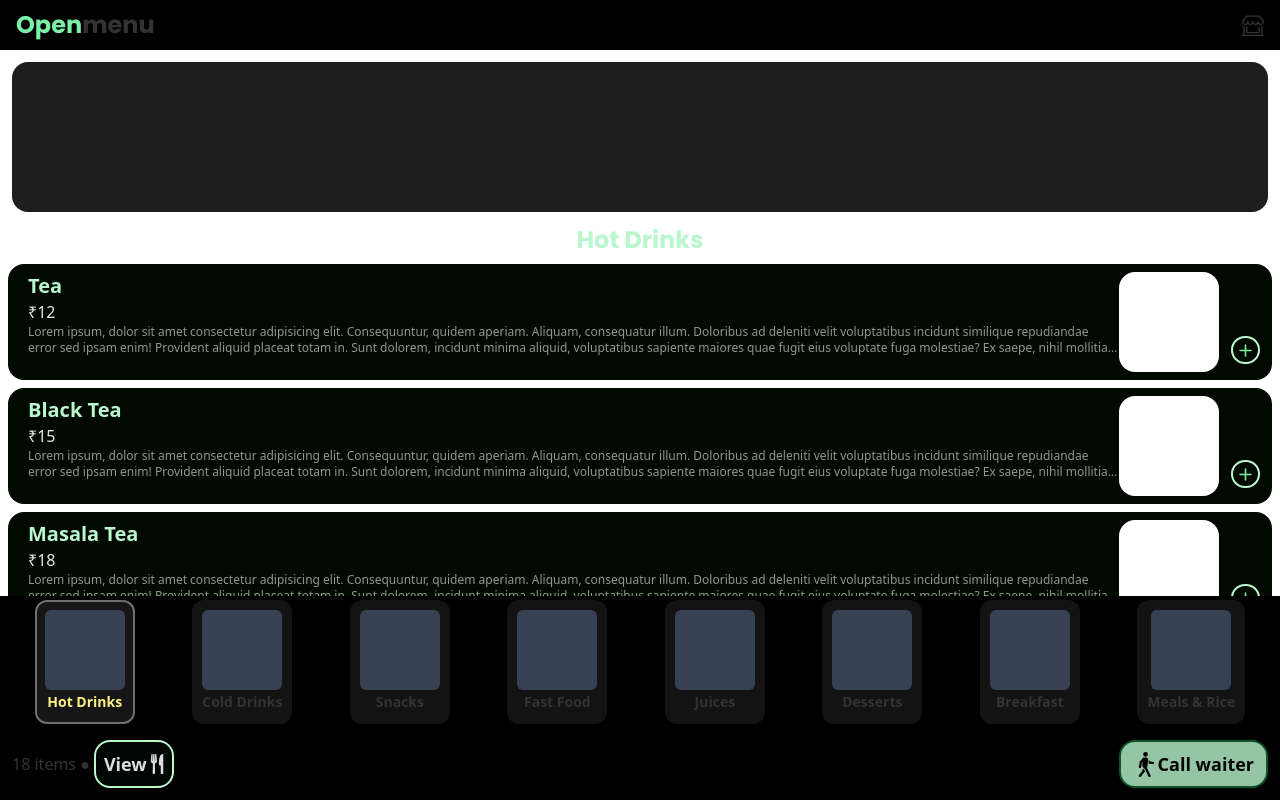
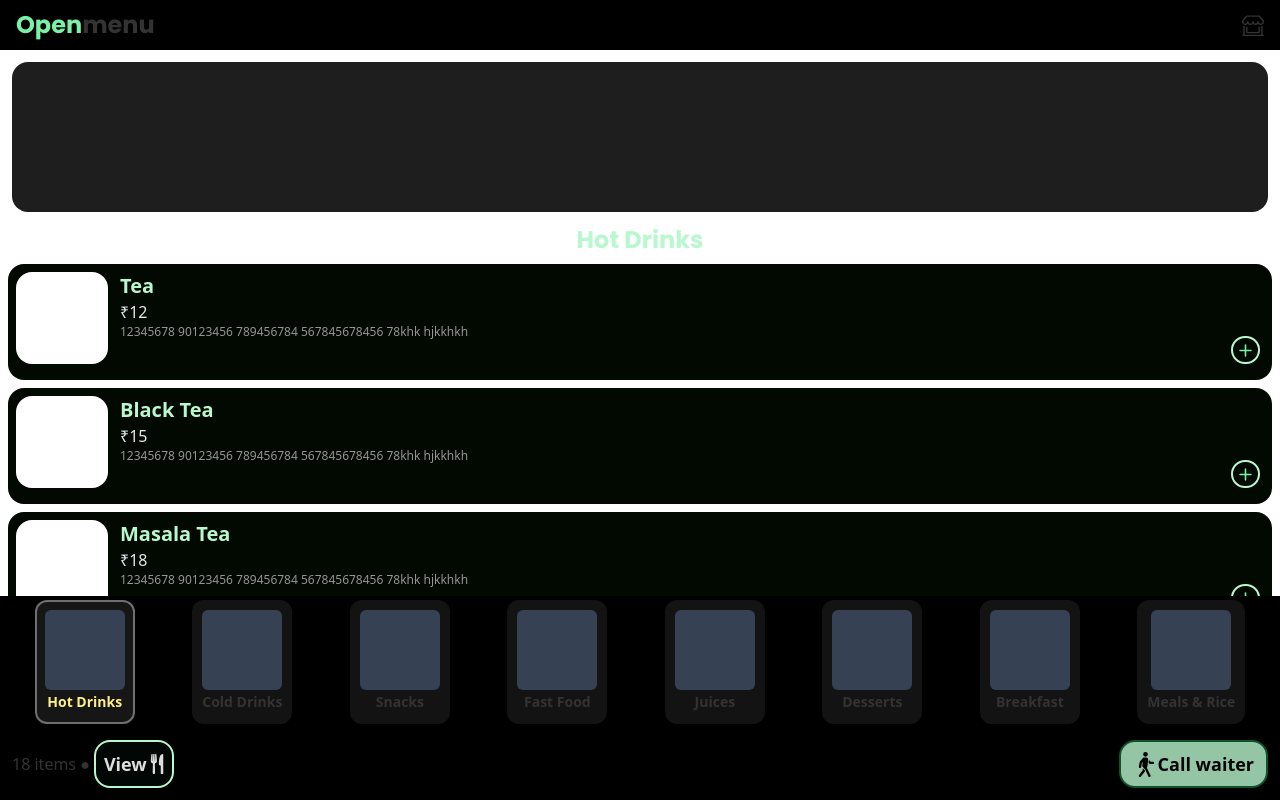
Before and after one commit to me-junaid/openmenu, a React (Vite) app: page / in a window 1280 px wide. Built offline with nearby package versions, Linux system fonts and the light colour scheme.

Commit message:
Changing the UI.

```diff
--- a/src/components/HomePage/ItemFeed.jsx
+++ b/src/components/HomePage/ItemFeed.jsx
@@ -15,14 +15,14 @@ export const ItemFeed = () => {
       <h2 className='text-2xl font-bold px-8 text-center my-font text-green-200'>{categoryName}</h2>
       <div className='p-2 mt-0 space-y-2 mb-[230px] rounded-2xl '>
         {itemsInMenus.map((item, index) => (
-          <div key={index} className='bg-[#020901] py-2 pl-5 pr-3 rounded-2xl flex'>
-            <div className="grow">
+          <div key={index} className='bg-[#020901] py-2 pl-2 pr-3 rounded-2xl flex'>
+            <div className="w-23 h-23 bg-white rounded-2xl shrink-0"></div>
+            <div className="grow ml-3">
               <p className='text-xl font-semibold text-green-200'>{item.name}</p>
               <p className='text-gray-200'>₹{item.price}</p>
-              <p className='line-clamp-2 text-xs text-[#959595]'>Lorem ipsum, dolor sit amet consectetur adipisicing elit. Consequuntur, quidem aperiam. Aliquam, consequatur illum. Doloribus ad deleniti velit voluptatibus incidunt similique repudiandae error sed ipsam enim! Provident aliquid placeat totam in. Sunt dolorem, incidunt minima aliquid, voluptatibus sapiente maiores quae fugit eius voluptate fuga molestiae? Ex saepe, nihil mollitia veniam sed quo quis quidem quasi nam, aliquid laboriosam. Ea cumque consequatur error est. Sint dolorem quas expedita excepturi beatae est, laudantium dolores aliquid repellat dolore pariatur possimus autem amet reprehenderit soluta cumque esse natus. Libero et inventore consequatur quam obcaecati ratione dolor nisi est ipsum ut? At amet numquam consequatur?</p>
+              <p className='line-clamp-2 text-xs text-[#959595]'>12345678 90123456 789456784 567845678456 78khk hjkkhkh</p>
             </div>
-            <div className="w-25 h-25 bg-white rounded-2xl shrink-0"></div>
-            <div className="flex flex-col gap-1">
+            <div className="flex flex-col gap-1 shrink-0">
 
               <div className="ml-3 flex justify-center items-center font-bold">
                 <p className={`text-center text-xl text-white ${(item.selectionCount > 0) ? "opacity-100 block" : "opacity-0"}`}>{item.selectionCount}</p>
@@ -31,7 +31,7 @@ export const ItemFeed = () => {
               <div
                 className={`
     h-7 min-w-7 ml-3 rounded-full
-    border-2 border-green-200
+    border-2 border-green-400
     flex justify-center items-center
     text-green-300 cursor-pointer
     transition-all duration-100
```
